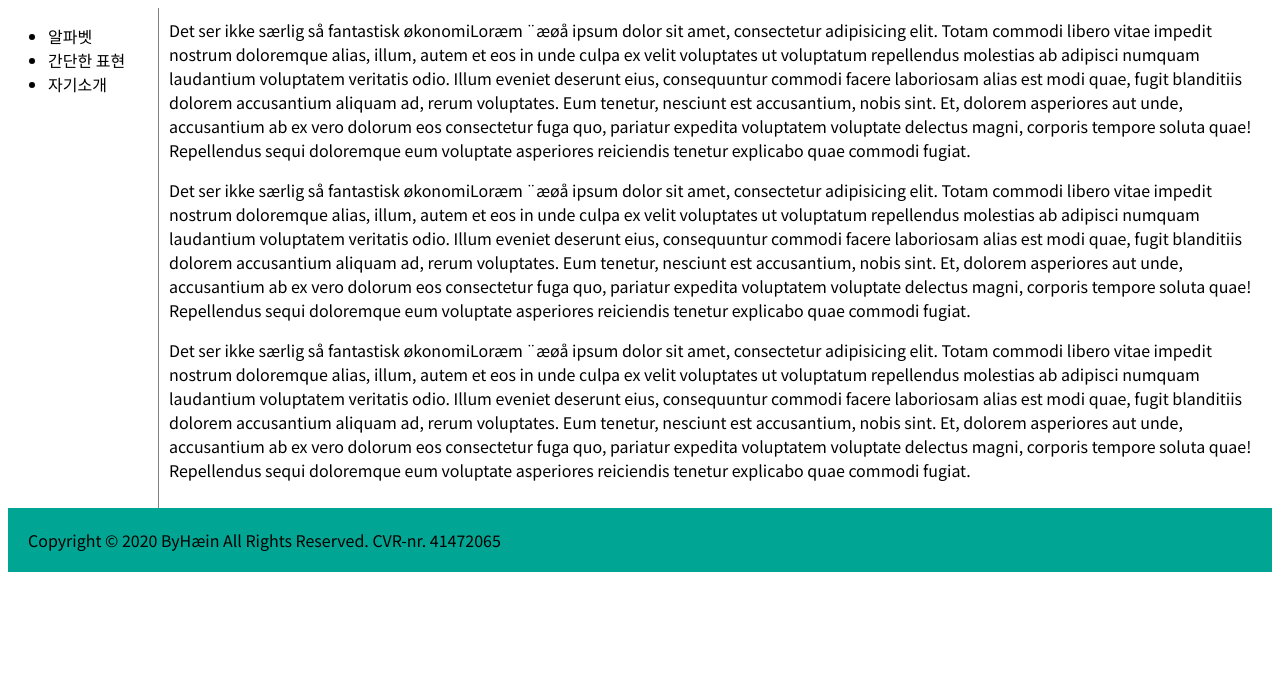
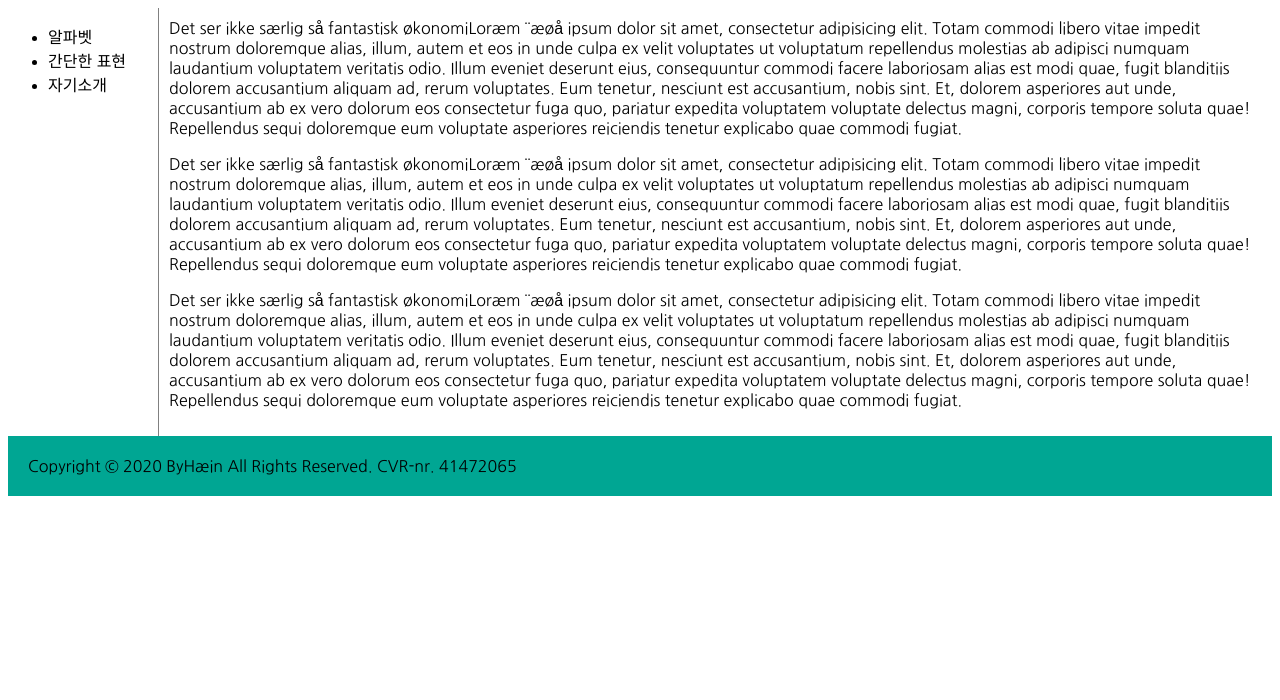
Before and after one commit to skylover99/dansk-som-andetsprog, a plain HTML site: page index.html in a window 1280 px wide. Shown: the part 100-800 px from the top of the page. Drawn offline with Linux system fonts and the light colour scheme.

Commit message:
Add files via upload

```diff
--- a/index.html
+++ b/index.html
@@ -3,9 +3,11 @@
 <head>
    <meta charset="utf-8">
     <style>
+    @import url(http://fonts.googleapis.com/earlyaccess/nanumgothic.css);
     @import url(http://fonts.googleapis.com/earlyaccess/notosanskr.css);
         body{
-            font-family:"Noto Sans KR", "Arial";
+            font-family:"Nanum Gothic", "Arial";
+            font-size: medium;
             display:flex;
 /*            align-items:center;*/
 
@@ -29,7 +31,7 @@
         }
         .headercontent{
             display: flex;
-            align-items: flex-end
+            align-items: flex-end;
         }
         .headercontent nav{
             flex-basis: 400px;
```
